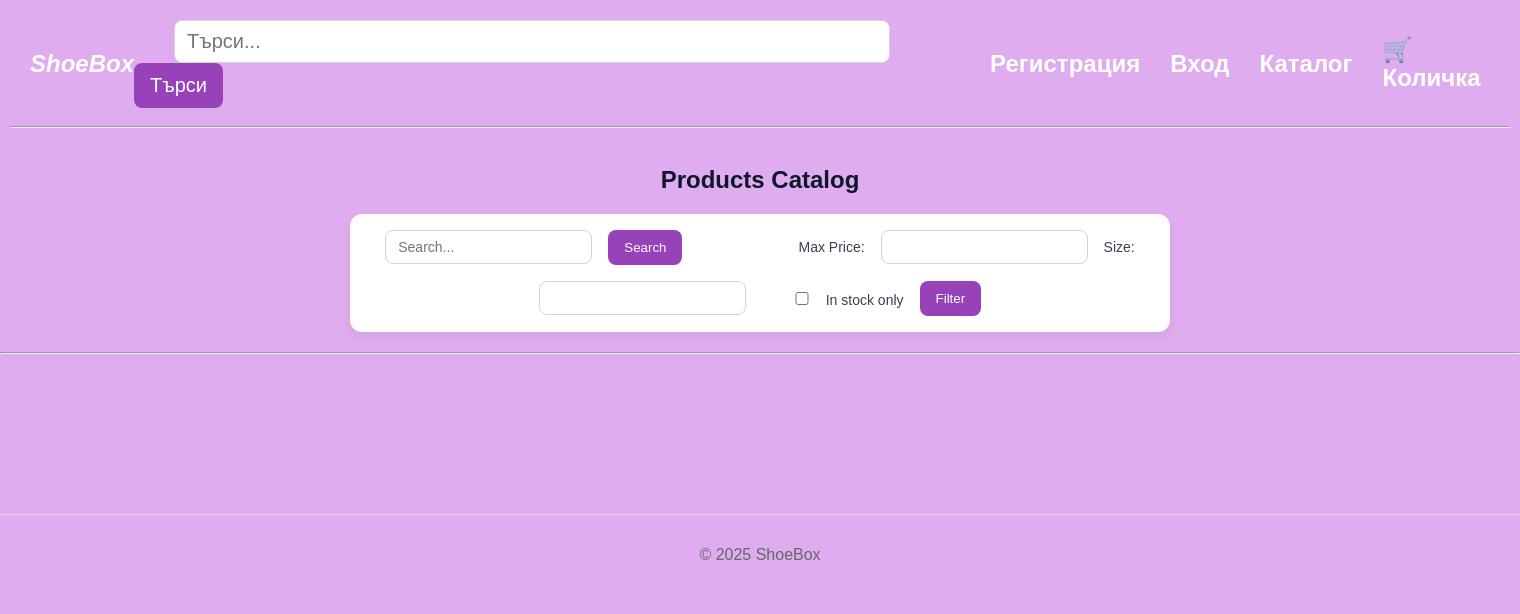
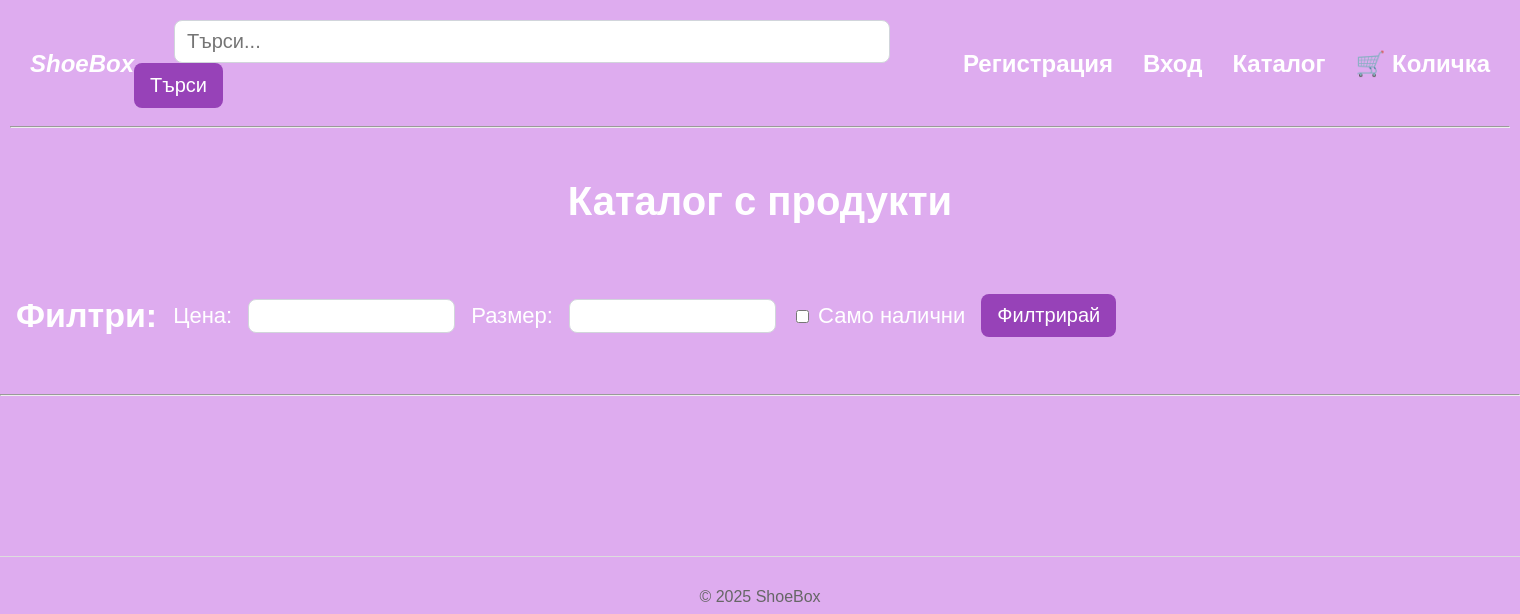
Before and after one commit to MIDimova21/ShoesProject, a Flask app: template FlaskProject/templates/catalog.html in a window 1520 px wide. Shown: the top 614 px of the page. Run offline with Flask 3, Linux system fonts and the light colour scheme; the template is opened without the code that fills it, so the values that code supplies are empty.

Commit message:
Change the position of the filter menu

```diff
--- a/FlaskProject/controllers/catalog_controller.py
+++ b/FlaskProject/controllers/catalog_controller.py
@@ -4,7 +4,7 @@
 
 catalog_bp = Blueprint('catalog', __name__)
 
-@catalog_bp.route("/catalog")
+@catalog_bp.route("/")
 def show_catalog():
     query = request.args.get("query")
     max_price = request.args.get("max_price", type=int)
--- a/FlaskProject/static/catalog.css
+++ b/FlaskProject/static/catalog.css
@@ -1,30 +1,25 @@
 .page-title {
   text-align: center;
   justify-content: center;
+  font-size: 40px;
+  color: #ffffff;
 }
 
 .filter-bar {
-  background: #ffffff;
   padding: 16px;
-  border-radius: 12px;
-  box-shadow: 0 4px 12px rgba(0,0,0,0.06);
   margin-bottom: 20px;
-  margin-left: 350px;
-  margin-right: 350px;
   display: flex;
   flex-wrap: wrap;
   gap: 16px;
   align-items: center;
-  justify-content: center;
+  justify-content: left;
+  color: #ffffff;
 }
 
-.search {
-  margin-right: 100px;
-}
 
-.checkbox {
-  margin-right: -60px;
-  margin-left: -40px;
+.filter {
+  font-size: 34px;
+  font-weight: bolder;
 }
 
 .filter-bar input,
@@ -33,20 +28,12 @@
   border: 1px solid #d1d5db;
   border-radius: 8px;
   font-size: 14px;
-  min-width: 160px;
   transition: border 0.2s, box-shadow 0.2s;
 }
 
-.filter-bar input:focus,
-.filter-bar select:focus {
-  border-color: #2563eb;
-  box-shadow: 0 0 0 3px rgba(37,99,235,0.15);
-  outline: none;
-}
-
 .filter-bar label {
-  font-size: 14px;
-  color: #374151;
+  font-size: 22px;
+  color: #ffffff;
 }
 
 .filter-bar button {
@@ -56,6 +43,7 @@
   border-radius: 8px;
   color: #ffffff;
   cursor: pointer;
+  font-size: 20px;
   font-weight: 500;
   transition: background 0.2s, transform 0.1s;
 }
@@ -63,6 +51,7 @@
 
 .catalog-grid {
   display: grid;
+  border: none;
   grid-template-columns: repeat(auto-fill, minmax(260px, 1fr));
 
   margin: 80px;
--- a/FlaskProject/templates/catalog.html
+++ b/FlaskProject/templates/catalog.html
@@ -6,24 +6,22 @@
 {% endblock %}
 
 {% block content %}
-<h2 class="page-title">Products Catalog</h2>
+<h2 class="page-title">Каталог с продукти</h2>
 
 <form class="filter-bar" method="get" action="{{ url_for('catalog.show_catalog') }}">
-  <input  type="text" name="query" placeholder="Search..." value="{{ search_query or '' }}">
-  <button class="search" type="submit">Search</button>
-
-  <label>Max Price:</label>
+  <h1 class="filter">Филтри:</h1>
+  <label>Цена:</label>
   <input type="number" name="max_price" value="{{ max_price or '' }}">
 
-  <label>Size:</label>
+  <label>Размер:</label>
   <input type="text" name="available_size" value="{{ max_size or '' }}">
 
   <label>
     <input class="checkbox" type="checkbox" name="in_stock" {% if in_stock %}checked{% endif %}>
-    In stock only
+    Само налични
   </label>
 
-  <button type="submit">Filter</button>
+  <button type="submit">Филтрирай</button>
 </form>
 
 <hr>
```
Also changed, not shown: FlaskProject/services/order_service.py (+7 -3 lines).
